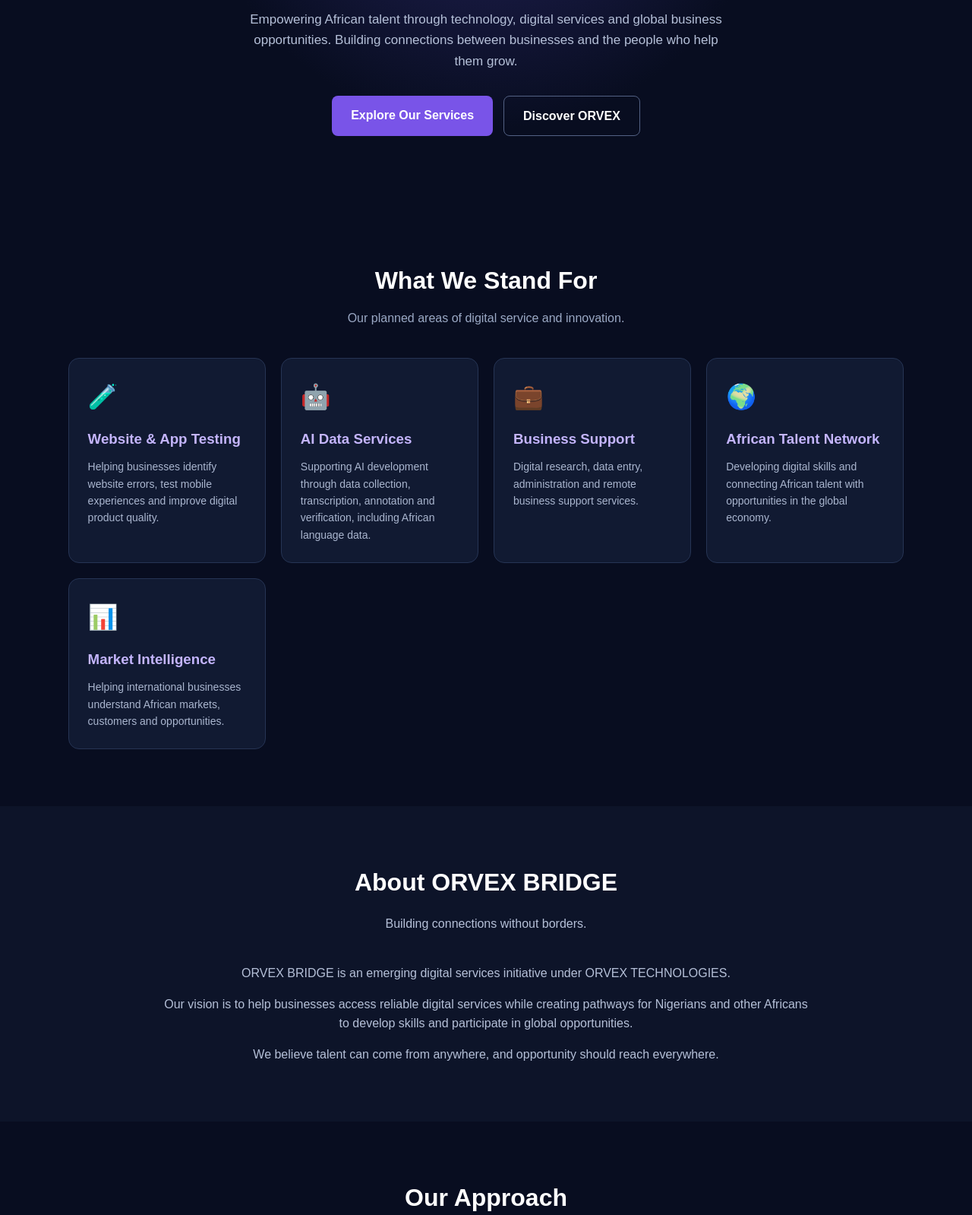
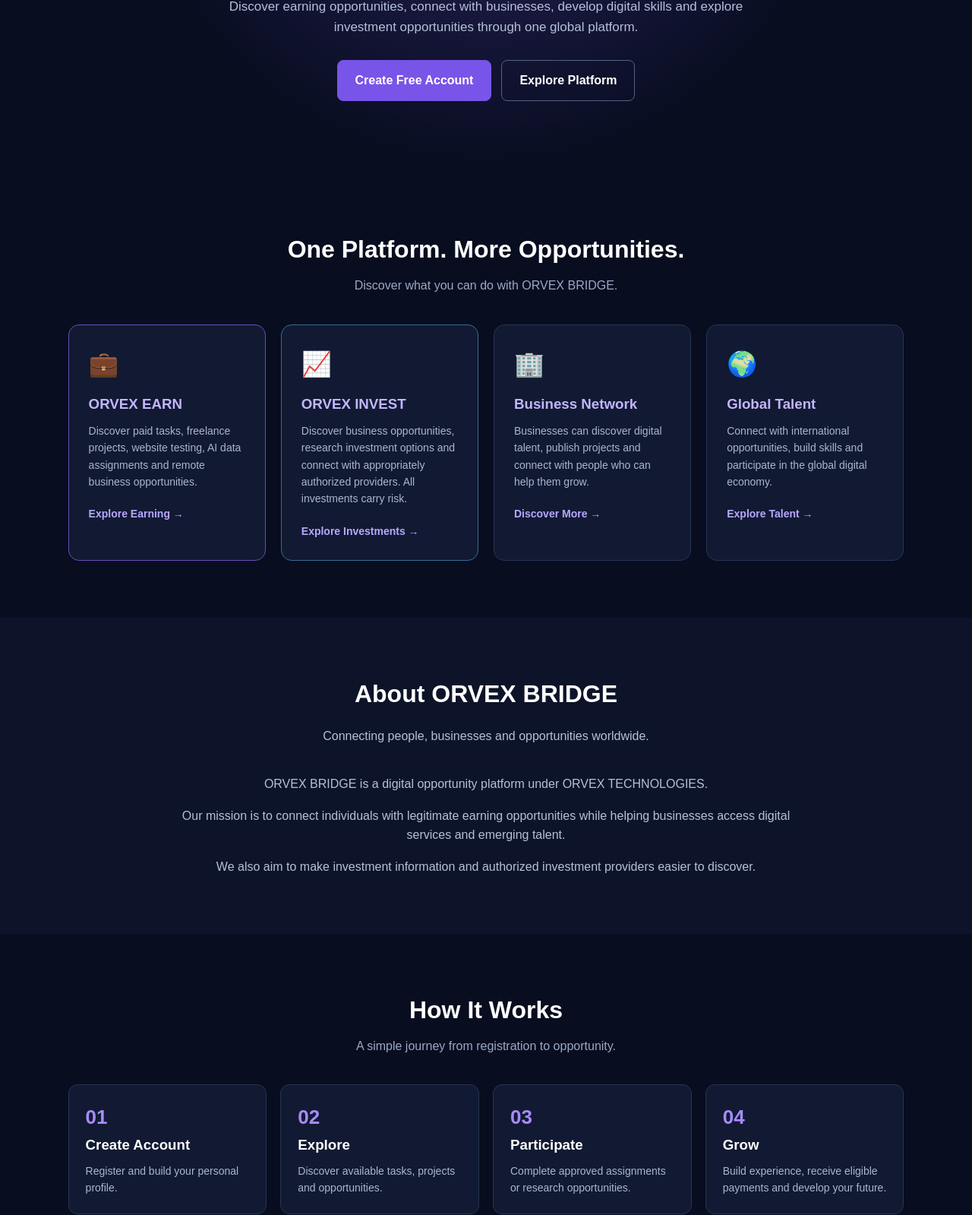
Before and after one commit to orvextechnology/orvex-bridge, a plain HTML site: page index.html in a window 1280 px wide. Shown: the part 413-2012 px from the top of the page at 76% size. Drawn offline with Linux system fonts and the light colour scheme.

Commit message:
Refactor index.html for improved content and structure
Updated meta description and title for better clarity. Improved structure of HTML elements and styles for consistency.

```diff
--- a/index.html
+++ b/index.html
@@ -5,261 +5,58 @@
 <meta charset="UTF-8">
 <meta name="viewport" content="width=device-width, initial-scale=1.0">
 <meta name="theme-color" content="#080d20">
-<meta name="description" content="ORVEX BRIDGE connects global businesses with digital services and emerging African talent.">
-<title>ORVEX BRIDGE | Connecting Global Businesses</title>
+<meta name="description" content="ORVEX BRIDGE connects people, businesses and global earning opportunities.">
+<title>ORVEX BRIDGE | Global Opportunities</title>
 
 <style>
-* {
-  margin: 0;
-  padding: 0;
-  box-sizing: border-box;
-}
-
-html {
-  scroll-behavior: smooth;
-}
-
-body {
-  font-family: Arial, sans-serif;
-  background: #080d20;
-  color: #ffffff;
-  line-height: 1.6;
-}
-
-header {
-  display: flex;
-  justify-content: space-between;
-  align-items: center;
-  padding: 20px 7%;
-  border-bottom: 1px solid #1c2947;
-  position: sticky;
-  top: 0;
-  background: rgba(8,13,32,0.96);
-  z-index: 100;
-}
-
-.logo {
-  font-size: 23px;
-  font-weight: 900;
-  letter-spacing: 2px;
-}
-
-.logo span {
-  color: #9b7bff;
-}
-
-nav a {
-  color: #d5dced;
-  text-decoration: none;
-  margin-left: 22px;
-  font-size: 14px;
-}
-
-nav a:hover {
-  color: #a78bfa;
-}
-
-.hero {
-  padding: 100px 7% 90px;
-  text-align: center;
-  background:
-    radial-gradient(circle at 50% 20%, #25245d 0%, transparent 48%);
-}
-
-.tag {
-  display: inline-block;
-  border: 1px solid #6650b8;
-  color: #c4b5fd;
-  padding: 7px 17px;
-  border-radius: 30px;
-  font-size: 12px;
-  letter-spacing: 2px;
-  margin-bottom: 25px;
-}
-
-.hero h1 {
-  font-size: clamp(40px, 8vw, 76px);
-  line-height: 1.1;
-  margin-bottom: 20px;
-}
-
-.hero h1 span {
-  color: #a78bfa;
-}
-
-.hero p {
-  max-width: 650px;
-  margin: auto;
-  color: #b5c0d8;
-  font-size: 17px;
-}
-
-.buttons {
-  margin-top: 32px;
-  display: flex;
-  justify-content: center;
-  flex-wrap: wrap;
-  gap: 14px;
-}
-
-.btn {
-  display: inline-block;
-  padding: 13px 25px;
-  border-radius: 8px;
-  text-decoration: none;
-  font-weight: bold;
-  background: #7954e8;
-  color: white;
-}
-
-.btn.secondary {
-  background: transparent;
-  border: 1px solid #536184;
-}
-
-section {
-  padding: 75px 7%;
-}
-
-.section-heading {
-  text-align: center;
-  margin-bottom: 40px;
-}
-
-.section-heading h2 {
-  font-size: 32px;
-  margin-bottom: 10px;
-}
-
-.section-heading p {
-  color: #9ba9c5;
-}
-
-.services {
-  display: grid;
-  grid-template-columns: repeat(auto-fit, minmax(220px, 1fr));
-  gap: 20px;
-}
-
-.service {
-  background: #111a32;
-  border: 1px solid #263454;
-  padding: 25px;
-  border-radius: 14px;
-  transition: 0.3s;
-}
-
-.service:hover {
-  transform: translateY(-5px);
-  border-color: #8b6cf0;
-}
-
-.service .icon {
-  font-size: 32px;
-  margin-bottom: 15px;
-}
-
-.service h3 {
-  color: #c4b5fd;
-  margin-bottom: 10px;
-}
-
-.service p {
-  color: #aab6cf;
-  font-size: 14px;
-}
-
-.about {
-  background: #0d1429;
-}
-
-.about-content {
-  max-width: 850px;
-  margin: auto;
-  text-align: center;
-}
-
-.about-content p {
-  color: #b5c0d8;
-  margin-top: 15px;
-}
-
-.steps {
-  display: grid;
-  grid-template-columns: repeat(auto-fit, minmax(190px, 1fr));
-  gap: 20px;
-}
-
-.step {
-  background: #111a32;
-  border-radius: 12px;
-  padding: 24px;
-  border: 1px solid #263454;
-}
-
-.step-number {
-  color: #a78bfa;
-  font-size: 26px;
-  font-weight: bold;
-}
-
-.step p {
-  color: #aab6cf;
-  font-size: 14px;
-  margin-top: 8px;
-}
-
-.cta {
-  text-align: center;
-  background: linear-gradient(120deg, #171b45, #25205b);
-  border-top: 1px solid #37336f;
-  border-bottom: 1px solid #37336f;
-}
-
-.cta p {
-  color: #c2cce0;
-  margin: 12px auto 25px;
-  max-width: 600px;
-}
-
-.contact-note {
-  color: #aab6cf;
-  font-size: 14px;
-  margin-top: 18px;
-}
-
-footer {
-  text-align: center;
-  padding: 30px 15px;
-  color: #8997b5;
-  font-size: 13px;
-}
-
-footer strong {
-  color: #c4b5fd;
-}
-
-@media(max-width: 650px) {
-  header {
-    padding: 17px 5%;
-  }
-
-  nav a {
-    margin-left: 10px;
-    font-size: 12px;
-  }
-
-  .logo {
-    font-size: 18px;
-  }
-
-  .hero {
-    padding: 75px 6%;
-  }
-
-  section {
-    padding: 60px 6%;
-  }
+*{margin:0;padding:0;box-sizing:border-box}
+html{scroll-behavior:smooth}
+body{font-family:Arial,sans-serif;background:#080d20;color:white;line-height:1.6}
+header{display:flex;justify-content:space-between;align-items:center;padding:18px 6%;border-bottom:1px solid #263454;background:#080d20;position:sticky;top:0;z-index:100}
+.logo{font-size:22px;font-weight:900;letter-spacing:1px}
+.logo span{color:#a78bfa}
+nav{display:flex;gap:18px;flex-wrap:wrap}
+nav a{color:#d5dced;text-decoration:none;font-size:13px}
+nav a:hover{color:#a78bfa}
+.hero{text-align:center;padding:95px 6%;background:radial-gradient(circle at 50% 15%,#29245e,transparent 60%)}
+.tag{display:inline-block;border:1px solid #6650b8;color:#c4b5fd;padding:7px 16px;border-radius:30px;font-size:11px;letter-spacing:1.5px;margin-bottom:24px}
+.hero h1{font-size:clamp(39px,8vw,72px);line-height:1.12;margin-bottom:22px}
+.hero h1 span{color:#a78bfa}
+.hero p{max-width:680px;margin:auto;color:#b5c0d8;font-size:17px}
+.buttons{margin-top:30px;display:flex;justify-content:center;gap:13px;flex-wrap:wrap}
+.btn{display:inline-block;padding:13px 23px;border-radius:8px;text-decoration:none;font-weight:bold;background:#7954e8;color:white;border:1px solid #7954e8}
+.btn.secondary{background:transparent;border-color:#536184}
+.btn:hover{opacity:.85}
+section{padding:75px 7%}
+.heading{text-align:center;margin-bottom:38px}
+.heading h2{font-size:32px;margin-bottom:9px}
+.heading p{color:#9ba9c5}
+.cards{display:grid;grid-template-columns:repeat(auto-fit,minmax(230px,1fr));gap:20px}
+.card{background:#111a32;border:1px solid #263454;padding:26px;border-radius:14px;transition:.3s}
+.card:hover{transform:translateY(-4px);border-color:#8b6cf0}
+.icon{font-size:32px;margin-bottom:12px}
+.card h3{color:#c4b5fd;margin-bottom:9px}
+.card p{color:#aab6cf;font-size:14px;margin-bottom:18px}
+.card a{color:#b9a6ff;text-decoration:none;font-size:14px;font-weight:bold}
+.earn{border-color:#6550b5}
+.invest{border-color:#386d91}
+.about{background:#0d1429}
+.about-content{max-width:850px;margin:auto;text-align:center}
+.about-content p{color:#b5c0d8;margin-top:16px}
+.steps{display:grid;grid-template-columns:repeat(auto-fit,minmax(190px,1fr));gap:18px}
+.step{background:#111a32;border:1px solid #263454;border-radius:12px;padding:22px}
+.number{color:#a78bfa;font-size:26px;font-weight:bold}
+.step p{color:#aab6cf;font-size:14px;margin-top:8px}
+.cta{text-align:center;background:linear-gradient(120deg,#171b45,#25205b);border-top:1px solid #37336f;border-bottom:1px solid #37336f}
+.cta p{color:#c2cce0;max-width:620px;margin:12px auto 24px}
+footer{text-align:center;padding:30px 15px;color:#8997b5;font-size:13px}
+footer strong{color:#c4b5fd}
+@media(max-width:650px){
+header{align-items:flex-start;gap:13px;flex-direction:column}
+nav{gap:12px}
+nav a{font-size:12px}
+.hero{padding:70px 6%}
+section{padding:58px 6%}
 }
 </style>
 </head>
@@ -270,13 +67,11 @@ footer strong {
 <div class="logo">ORVEX<span> BRIDGE</span></div>
 <nav>
 <a href="#home">Home</a>
-    <a href="#services">Services</a>
+<a href="#earn">Earn</a>
+<a href="#invest">Invest</a>
 <a href="company.html">Company</a>
-    <a href="portfolio.html">Portfolio</a>
-    <a href="test-reports.html">Test Reports</a>
 <a href="contact.html">Contact</a>
-    <a href="request.html">Client Request</a>
-    <a href="#about">About</a>
+<a href="login.html">Login</a>
 </nav>
 </header>
 
@@ -285,162 +80,146 @@ footer strong {
 <div class="hero" id="home">
 <div class="tag">A PRODUCT OF ORVEX TECHNOLOGIES</div>
 
-  <h1>Connecting Global<br><span>Businesses.</span></h1>
+<h1>Opportunities Without<br><span>Boundaries.</span></h1>
 
 <p>
-    Empowering African talent through technology,
-    digital services and global business opportunities.
-    Building connections between businesses and the people
-    who help them grow.
+Discover earning opportunities, connect with businesses,
+develop digital skills and explore investment opportunities
+through one global platform.
 </p>
 
 <div class="buttons">
-    <a href="#services" class="btn">Explore Our Services</a>
-    <a href="#about" class="btn secondary">Discover ORVEX</a>
+<a href="register.html" class="btn">Create Free Account</a>
+<a href="#services" class="btn secondary">Explore Platform</a>
 </div>
 </div>
 
 <section id="services">
-  <div class="section-heading">
-    <h2>What We Stand For</h2>
-    <p>Our planned areas of digital service and innovation.</p>
+<div class="heading">
+<h2>One Platform. More Opportunities.</h2>
+<p>Discover what you can do with ORVEX BRIDGE.</p>
 </div>
 
-  <div class="services">
+<div class="cards">
 
-    <div class="service">
-      <div class="icon">🧪</div>
-      <h3>Website & App Testing</h3>
+<div class="card earn" id="earn">
+<div class="icon">💼</div>
+<h3>ORVEX EARN</h3>
 <p>
-        Helping businesses identify website errors,
-        test mobile experiences and improve digital
-        product quality.
+Discover paid tasks, freelance projects, website testing,
+AI data assignments and remote business opportunities.
 </p>
+<a href="earn.html">Explore Earning →</a>
 </div>
 
-    <div class="service">
-      <div class="icon">🤖</div>
-      <h3>AI Data Services</h3>
+<div class="card invest" id="invest">
+<div class="icon">📈</div>
+<h3>ORVEX INVEST</h3>
 <p>
-        Supporting AI development through data collection,
-        transcription, annotation and verification,
-        including African language data.
+Discover business opportunities, research investment
+options and connect with appropriately authorized providers.
+All investments carry risk.
 </p>
+<a href="invest.html">Explore Investments →</a>
 </div>
 
-    <div class="service">
-      <div class="icon">💼</div>
-      <h3>Business Support</h3>
+<div class="card">
+<div class="icon">🏢</div>
+<h3>Business Network</h3>
 <p>
-        Digital research, data entry, administration
-        and remote business support services.
+Businesses can discover digital talent, publish projects
+and connect with people who can help them grow.
 </p>
+<a href="company.html">Discover More →</a>
 </div>
 
-    <div class="service">
+<div class="card">
 <div class="icon">🌍</div>
-      <h3>African Talent Network</h3>
+<h3>Global Talent</h3>
 <p>
-        Developing digital skills and connecting
-        African talent with opportunities in the
-        global economy.
+Connect with international opportunities, build skills
+and participate in the global digital economy.
 </p>
-    </div>
-
-    <div class="service">
-      <div class="icon">📊</div>
-      <h3>Market Intelligence</h3>
-      <p>
-        Helping international businesses understand
-        African markets, customers and opportunities.
-      </p>
+<a href="portfolio.html">Explore Talent →</a>
 </div>
 
 </div>
 </section>
 
-<section class="about" id="about">
+<section class="about">
 <div class="about-content">
-    <div class="section-heading">
+<div class="heading">
 <h2>About ORVEX BRIDGE</h2>
-      <p>Building connections without borders.</p>
+<p>Connecting people, businesses and opportunities worldwide.</p>
 </div>
 
 <p>
-      ORVEX BRIDGE is an emerging digital services
-      initiative under ORVEX TECHNOLOGIES.
+ORVEX BRIDGE is a digital opportunity platform under
+ORVEX TECHNOLOGIES.
 </p>
 
 <p>
-      Our vision is to help businesses access reliable
-      digital services while creating pathways for
-      Nigerians and other Africans to develop skills
-      and participate in global opportunities.
+Our mission is to connect individuals with legitimate
+earning opportunities while helping businesses access
+digital services and emerging talent.
 </p>
 
 <p>
-      We believe talent can come from anywhere,
-      and opportunity should reach everywhere.
+We also aim to make investment information and
+authorized investment providers easier to discover.
 </p>
 </div>
 </section>
 
 <section>
-  <div class="section-heading">
-    <h2>Our Approach</h2>
-    <p>How we plan to create value.</p>
+<div class="heading">
+<h2>How It Works</h2>
+<p>A simple journey from registration to opportunity.</p>
 </div>
 
 <div class="steps">
 <div class="step">
-      <div class="step-number">01</div>
-      <h3>Understand</h3>
-      <p>Understand the business problem and what the client needs.</p>
+<div class="number">01</div>
+<h3>Create Account</h3>
+<p>Register and build your personal profile.</p>
 </div>
 
 <div class="step">
-      <div class="step-number">02</div>
-      <h3>Deliver</h3>
-      <p>Provide carefully tested work and clear service reports.</p>
+<div class="number">02</div>
+<h3>Explore</h3>
+<p>Discover available tasks, projects and opportunities.</p>
 </div>
 
 <div class="step">
-      <div class="step-number">03</div>
-      <h3>Improve</h3>
-      <p>Learn, improve quality and build lasting business relationships.</p>
+<div class="number">03</div>
+<h3>Participate</h3>
+<p>Complete approved assignments or research opportunities.</p>
 </div>
 
 <div class="step">
-      <div class="step-number">04</div>
-      <h3>Connect</h3>
-      <p>Expand opportunities for businesses and African talent.</p>
+<div class="number">04</div>
+<h3>Grow</h3>
+<p>Build experience, receive eligible payments and develop your future.</p>
 </div>
 </div>
 </section>
 
 <section class="cta">
-  <h2>The Future Has No Borders.</h2>
+<h2>Your Next Opportunity Starts Here.</h2>
 <p>
-    We are building a bridge between global business
-    needs and African digital talent.
+Join a growing network connecting talent, businesses
+and opportunities across borders.
 </p>
-  <a href="#home" class="btn">Explore ORVEX BRIDGE</a>
-  <div class="contact-note">
-    Our platform is currently under development.
-  </div>
+<a href="register.html" class="btn">Join ORVEX BRIDGE</a>
 </section>
 
 </main>
 
 <footer>
 <strong>ORVEX BRIDGE</strong><br>
-  Connecting Global Businesses. Empowering African Talent.
-  <p style="margin-top:12px;">
-    A product of ORVEX TECHNOLOGIES
-  </p>
-  <p style="margin-top:12px;">
-    © 2026 ORVEX TECHNOLOGIES. All rights reserved.
-  </p>
+Connecting People, Businesses and Opportunities Worldwide.
+<p style="margin-top:12px">A product of ORVEX TECHNOLOGIES</p>
+<p style="margin-top:12px">© 2026 ORVEX TECHNOLOGIES. All rights reserved.</p>
 </footer>
 
 </body>
```
Lines whose indentation alone changed are shown as unchanged.
